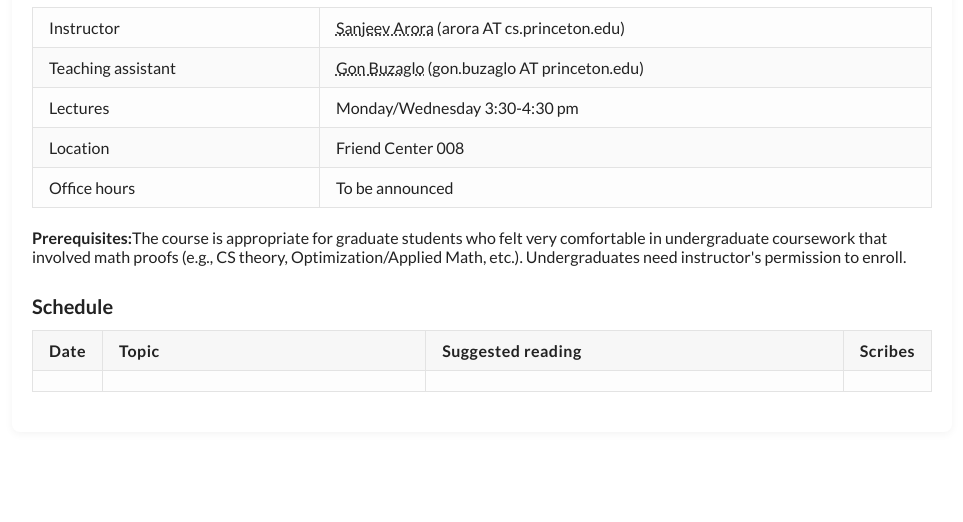
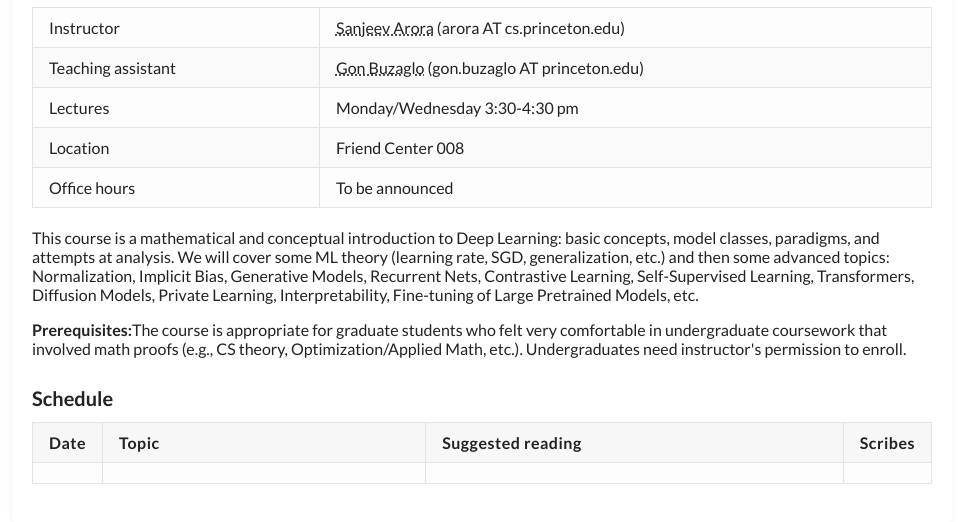
Before and after one commit to PrincetonUniversity/princeton-cos514-fall25.github.io, a plain HTML site: page index.html in a window 1280 px wide. Shown: the part 122-644 px from the top of the page, without its empty margins (158-1121 px from the left). Drawn offline with Linux system fonts and the light colour scheme.

Commit message:
Add course introduction to Deep Learning
Added a course description covering topics in Deep Learning.

```diff
--- a/index.html
+++ b/index.html
@@ -71,6 +71,8 @@
         </tbody>
         </table>
 
+        <p>This course is a mathematical and conceptual introduction to Deep Learning: basic concepts, model classes, paradigms, and attempts at analysis. We will cover some ML theory (learning rate, SGD, generalization, etc.) and then some advanced topics: Normalization, Implicit Bias, Generative Models, Recurrent Nets, Contrastive Learning, Self-Supervised Learning, Transformers, Diffusion Models, Private Learning, Interpretability, Fine-tuning of Large Pretrained Models, etc.<p>
+
         <p><b>Prerequisites:</b>The course is appropriate for graduate students who felt very comfortable in undergraduate coursework that involved math proofs (e.g., CS theory, Optimization/Applied Math, etc.). Undergraduates need instructor's permission to enroll.</p>
 
 
```
